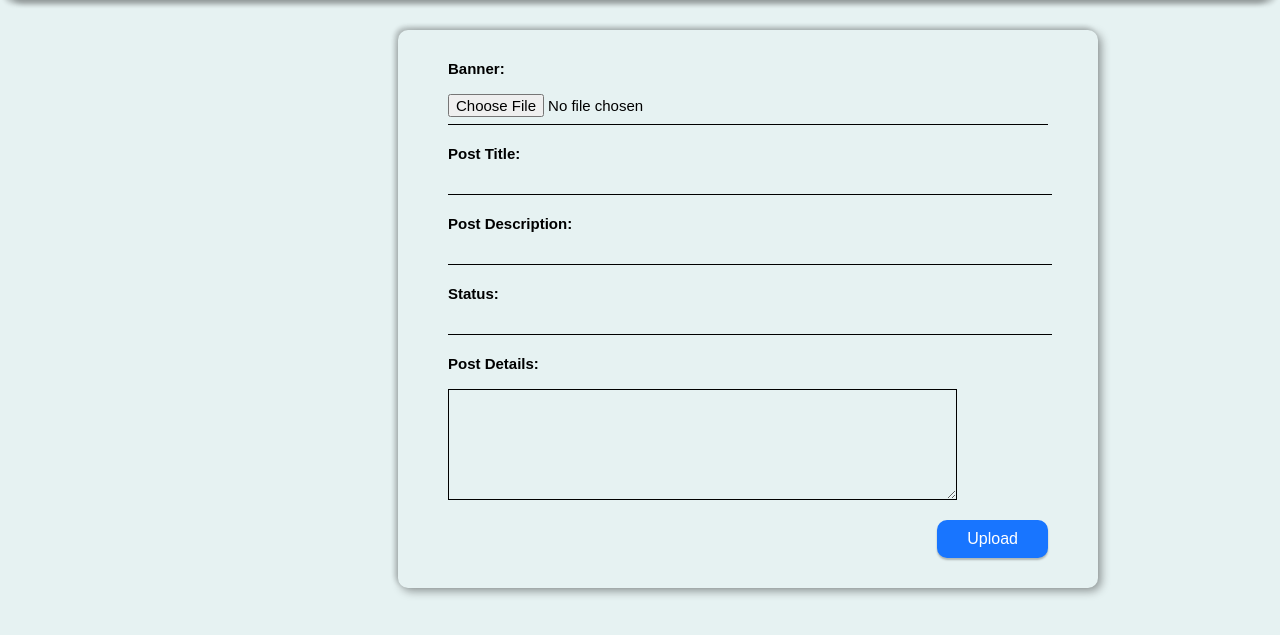
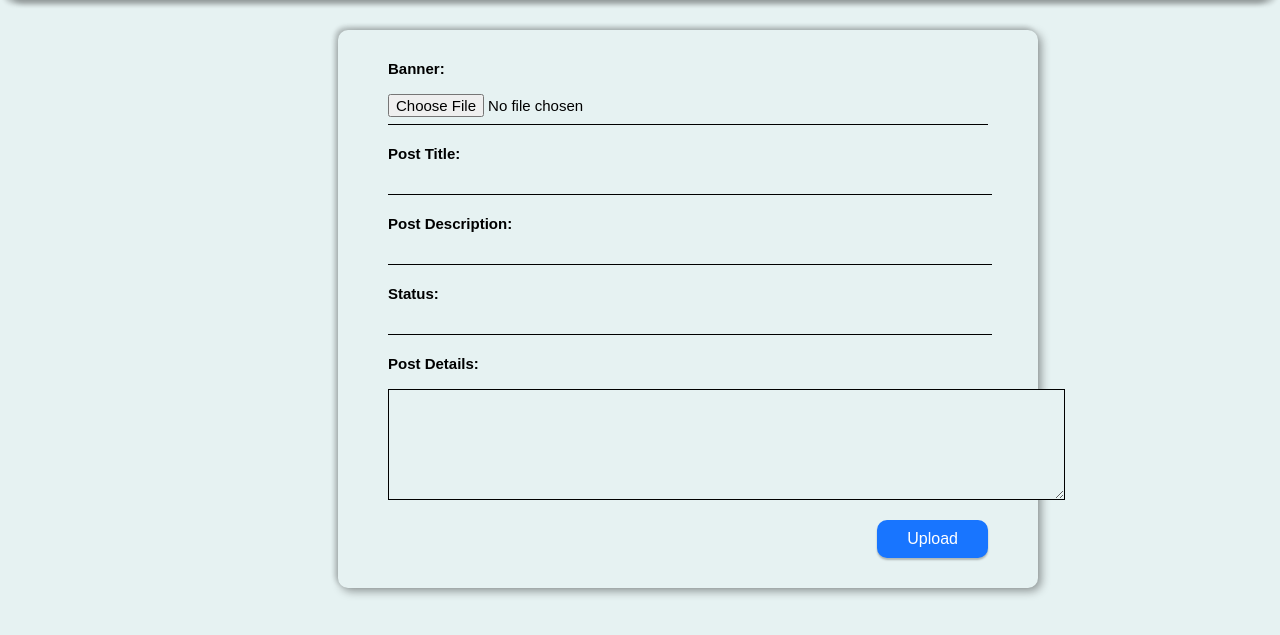
Before and after one commit to Divya21146/Blog, a PHP site: page /addpost.php in a window 1280 px wide. Shown: the part 65-700 px from the top of the page. Run offline with PHP 8.4, Linux system fonts and the light colour scheme; the visitor is signed in with stand-in values (Sample User, id 1); data comes from the database, SQL or seed files in the repository; data that the repository does not hold is empty.

Commit message:
small changes in css margin left

```diff
--- a/addpost.php
+++ b/addpost.php
@@ -15,6 +15,12 @@ $user_row = mysqli_fetch_array($user);
 	<title>Add post</title>
 	<link rel="stylesheet" type="text/css" href="style.css">
 	<link rel="stylesheet" type="text/css" href="form.css">
+	<style>
+		.bg{
+
+			margin: 30px 330px;
+		}
+	</style>
 </head>
 <body>
 <nav class="nav">
@@ -86,7 +92,7 @@ else{
 		<label><b>Status:</b></label>
 		<input type="text" name="status" required><br>
 		<label for="details"><b>Post Details:</b></label><br><br>
-		<textarea style="background-color: #E6F2F2;" class="textarea" name="details" id="details" rows="7"  cols="61" required></textarea><br><br>
+		<textarea style="background-color: #E6F2F2;" class="textarea" name="details" id="details" rows="7"  cols="82" required></textarea><br><br>
 		<button type="submit" name="post" class="upload" onclick="return msg()">Upload</button>
 	</form>
 </div>
--- a/detail.php
+++ b/detail.php
@@ -59,7 +59,7 @@ body{
     $use=mysqli_fetch_array($fetch);
       ?>
       <h2 style="padding-bottom: 20px;"><?php echo $row['title']; ?> </h2>
-    <p><?php echo $row['reg_date']; ?> | Created by <i> <?php echo $use['name']; ?></i> | <?php echo $row['title']; ?></p>
+    <p><?php echo $row['reg_date']; ?> | Created by <i> <?php echo $use['name']; ?></i> | <?php echo $row['status']; ?></p>
   </div>
   <div style="overflow:auto">
   <div class="menu">
--- a/form.css
+++ b/form.css
@@ -5,11 +5,9 @@
 			font-size: 15px;
 			position: absolute;
 			width: 600px;
-			/*height: 100%;*/
 			padding: 30px 50px 30px 50px;
 			box-shadow: -3px -3px 5px 0 rgba(0, 0, 0, 0.2), 3px 3px 10px 0 rgba(0, 0, 0, 0.4);
 			border-radius: 10px;
-			margin: 30px 390px;
 		}
 		.bg h1{
 			margin: 0;
```
Also changed, not shown: upload/6458ffcbc4359-street.jpg (added).
